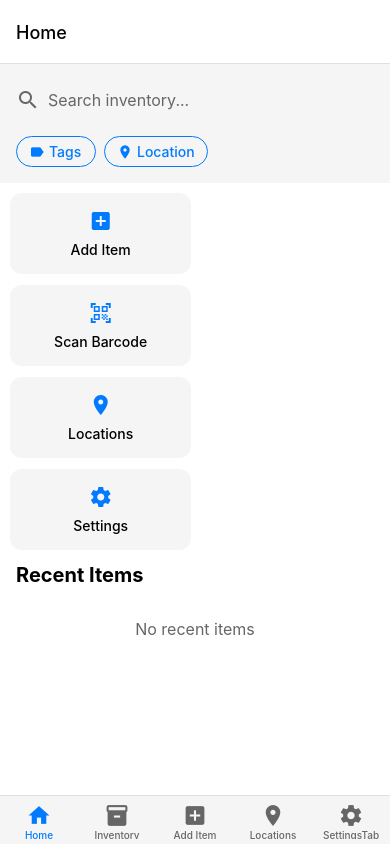
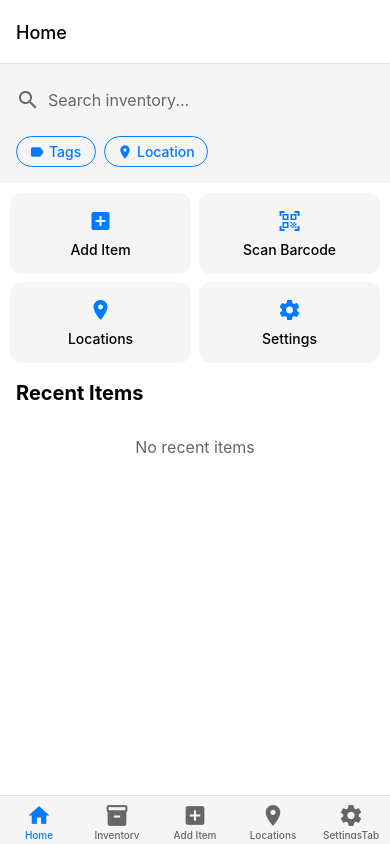
Before and after one commit to DerMoha/homeboxApp, a React Native app: screen /Home in a window 390 px wide. Built offline with nearby package versions, Linux system fonts and the light colour scheme.

Commit message:
Fix HomeScreen crash on RecentItem tap, make main buttons flexible for smaller devices

```diff
--- a/src/screens/HomeScreen.tsx
+++ b/src/screens/HomeScreen.tsx
@@ -39,12 +39,15 @@ type InventoryItem = {
 type TabParamList = {
   Home: undefined;
   InventoryTab: {
-    screen: 'Inventory';
-    params?: {
-      searchQuery?: string;
-      selectedTags?: string[];
-      selectedLocation?: string | null;
-    };
+    screen: 'Inventory' | 'ItemDetail';
+    params?: (
+      | {
+          searchQuery?: string;
+          selectedTags?: string[];
+          selectedLocation?: string | null;
+        }
+      | { itemId: string }
+    );
   };
   AddItemTab: { scanBarcode?: boolean };
   Locations: undefined;
@@ -443,7 +446,12 @@ const HomeScreen: React.FC = () => {
   const renderRecentItem = ({ item }: { item: InventoryItem }) => (
     <TouchableOpacity
       style={[styles.recentItem, { backgroundColor: theme.colors.background.secondary }]}
-      onPress={() => navigation.navigate('ItemDetail', { itemId: item.id })}
+      onPress={() =>
+        navigation.navigate('InventoryTab', {
+          screen: 'ItemDetail',
+          params: { itemId: item.id },
+        })
+      }
     >
       <View style={styles.recentItemContent}>
         <Text style={[styles.recentItemName, { color: theme.colors.text.primary }]}>
@@ -473,11 +481,19 @@ const HomeScreen: React.FC = () => {
       {renderSearchBar()}
 
       <View style={styles.quickActionsContainer}>
-        {quickActions.map((action, index) => (
-          <View key={index} style={styles.quickActionWrapper}>
-            {renderQuickAction({ item: action })}
-          </View>
-        ))}
+        <FlatList
+          data={quickActions}
+          numColumns={2}
+          keyExtractor={(item) => item.title}
+          renderItem={({ item }) => (
+            <View style={styles.quickActionWrapper}>
+              {renderQuickAction({ item })}
+            </View>
+          )}
+          scrollEnabled={false}
+          contentContainerStyle={styles.quickActionsList}
+          columnWrapperStyle={styles.quickActionsRow}
+        />
       </View>
 
       <View style={styles.recentItemsContainer}>
@@ -568,18 +584,13 @@ const styles = StyleSheet.create({
     fontSize: 14,
   },
   quickActionsContainer: {
-    flexDirection: 'row',
-    flexWrap: 'wrap',
-    paddingHorizontal: 10,
+    paddingHorizontal: 0,
     paddingTop: 10,
     paddingBottom: 2,
-    gap: 8,
-    justifyContent: 'space-between',
-    alignItems: 'stretch',
   },
   quickActionWrapper: {
-    width: '49%',
-    marginBottom: 3,
+    flex: 1,
+    marginBottom: 8,
   },
   quickActionButton: {
     padding: 16,
@@ -591,6 +602,13 @@ const styles = StyleSheet.create({
   quickActionText: {
     fontSize: 14,
     fontWeight: '500',
+  },
+  quickActionsList: {
+    paddingHorizontal: 10,
+  },
+  quickActionsRow: {
+    justifyContent: 'space-between',
+    gap: 8,
   },
   recentItemsContainer: {
     paddingHorizontal: 16,
```
